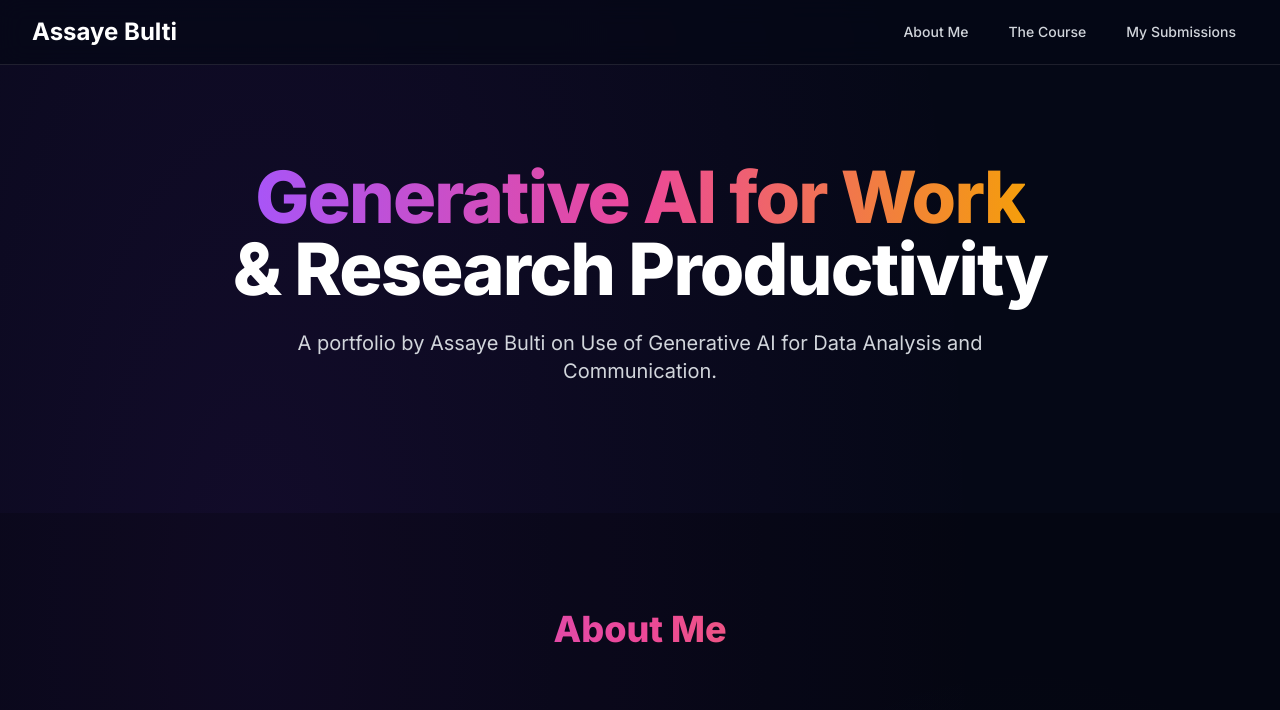
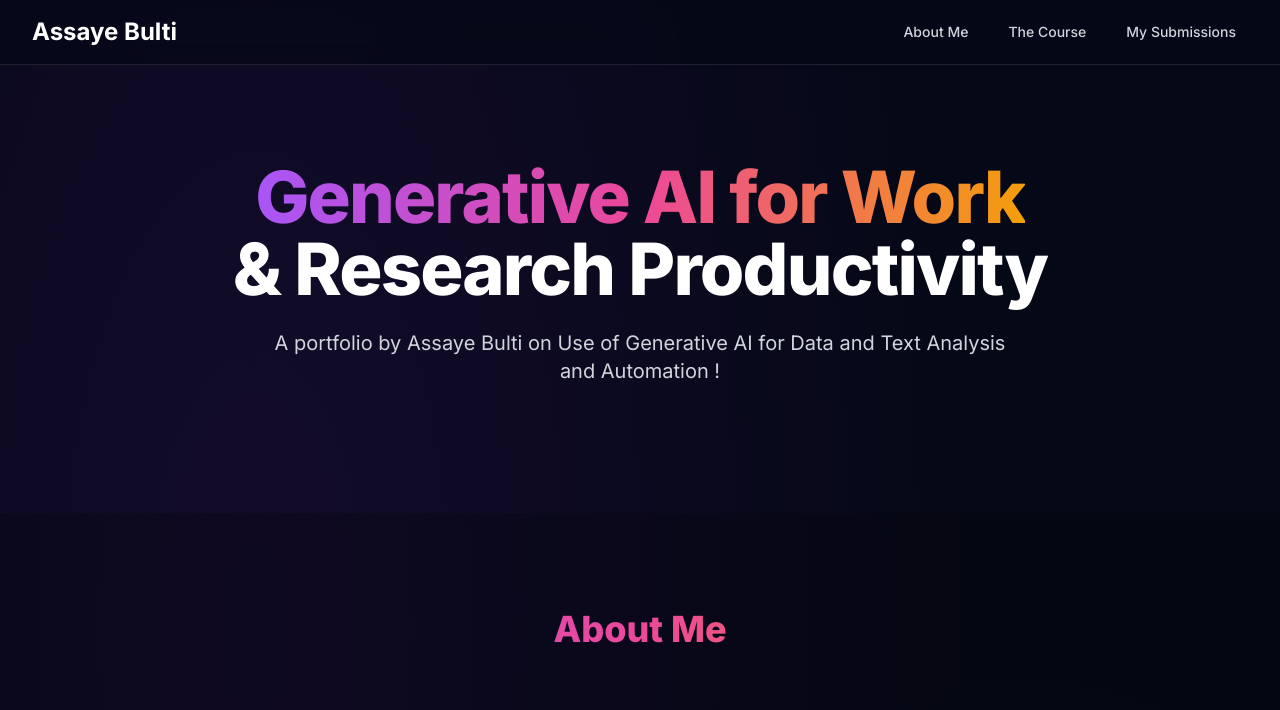
Before and after one commit to Assaye/AI-Data-Analytics, a plain HTML site: page index.html in a window 1280 px wide. Shown: the top 710 px of the page. Drawn offline with nearby package versions, Linux system fonts and the light colour scheme.

Commit message:
Update index.html

```diff
--- a/index.html
+++ b/index.html
@@ -140,7 +140,7 @@
                     <span class="block text-white">& Research Productivity</span>
                 </h1>
                 <p class="mt-6 text-lg md:text-xl text-gray-300 max-w-3xl mx-auto">
-                    A portfolio by Assaye Bulti on Use of Generative AI for Data Analysis and Communication.
+                    A portfolio by Assaye Bulti on Use of Generative AI for Data and Text Analysis and Automation !
                 </p>
             </div>
         </section>
```
